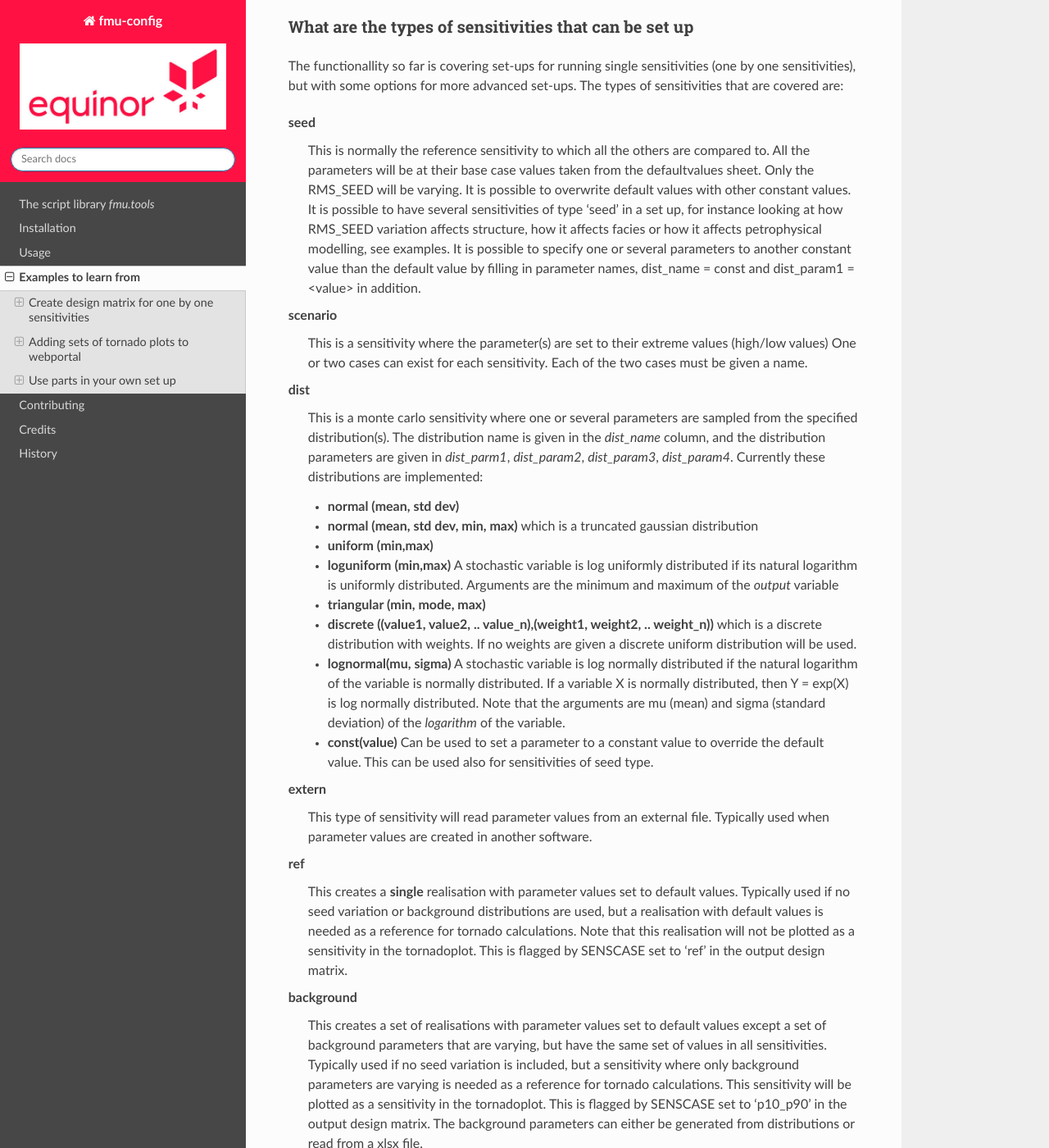
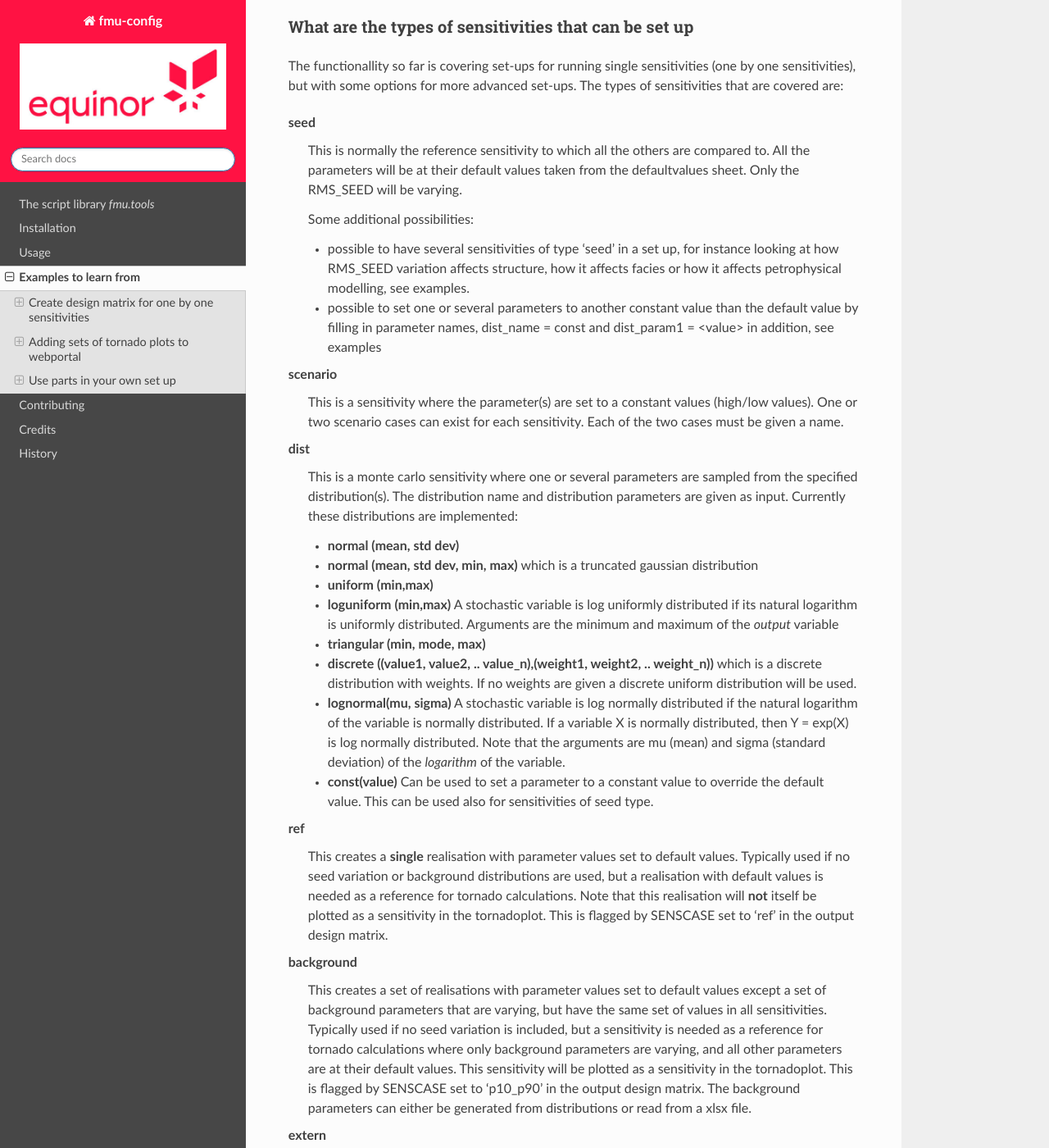
Before and after one commit to equinor/fmu-tools, a Sphinx documentation site: the page built from docs/examples.rst, in a window 1280 px wide and 1400 px high, scrolled down 318 px. Shown: the whole window at 82% size. Built offline with Sphinx 7.4.7 and the Read the Docs theme 2.0.0, drawn with Linux system fonts in a browser that asks for light colours; pages that are not in the unit, such as notebooks, are missing from menus; some of the changed text lies outside the part shown.

Commit message:
Improved documentation

```diff
--- a/docs/examples.rst
+++ b/docs/examples.rst
@@ -21,11 +21,18 @@ The functionallity so far is covering set-ups for running single sensitivities (
 The types of sensitivities that are covered are:
 
 seed
-    This is normally the reference sensitivity to which all the others are compared to. All the parameters will be at their base case values taken from the defaultvalues sheet. Only the RMS_SEED will be varying. It is possible to overwrite default values with other constant values. It is possible to have several sensitivities of type 'seed' in a set up, for instance looking at how RMS_SEED variation affects structure, how it affects facies or how it affects petrophysical modelling, see examples. It is possible to specify one or several parameters to another constant value than the default value by filling in parameter names, dist_name = const and dist_param1 = <value> in addition.
+    This is normally the reference sensitivity to which all the others are compared to. All the parameters will be at their default values taken from the defaultvalues sheet. Only the RMS_SEED will be varying.
+
+    Some additional possibilities:
+
+    * possible to have several sensitivities of type 'seed' in a set up, for instance looking at how RMS_SEED variation affects structure, how it affects facies or how it affects petrophysical modelling, see examples.
+    * possible to set one or several parameters to another constant value than the default value by filling in parameter names, dist_name = const and dist_param1 = <value> in addition, see examples
+
 scenario
-    This is a sensitivity where the parameter(s) are set to their extreme values (high/low values) One or two cases can exist for each sensitivity. Each of the two cases must be given a name.
+    This is a sensitivity where the parameter(s) are set to a constant values (high/low values). One or two scenario cases can exist for each sensitivity. Each of the two cases must be given a name.
+
 dist
-    This is a monte carlo sensitivity where one or several parameters are sampled from the specified distribution(s). The distribution name is given in the *dist_name* column, and the distribution parameters are given in *dist_parm1*, *dist_param2*, *dist_param3*, *dist_param4*. Currently these distributions are implemented:
+    This is a monte carlo sensitivity where one or several parameters are sampled from the specified distribution(s). The distribution name and distribution parameters are given as input. Currently these distributions are implemented:
 
     * **normal (mean, std dev)**
     * **normal (mean, std dev, min, max)**  which is a truncated gaussian distribution
@@ -36,28 +43,30 @@ dist
     * **lognormal(mu, sigma)** A stochastic variable is log normally distributed if the natural logarithm of the variable is normally distributed. If a variable X is normally distributed, then Y = exp(X) is log normally distributed. Note that the arguments are mu (mean) and sigma (standard deviation) of the *logarithm* of the variable.
     * **const(value)** Can be used to set a parameter to a constant value to override the default value. This can be used also for sensitivities of seed type.
 
-extern
-    This type of sensitivity will read parameter values from an external file. Typically used when parameter values are created in another software.
 ref
-    This creates a **single** realisation with parameter values set to default values. Typically used if no seed variation or background distributions are used, but a realisation with default values is needed as a reference for tornado calculations. Note that this realisation will not be plotted as a sensitivity in the tornadoplot. This is flagged by SENSCASE set to 'ref' in the output design matrix.
+    This creates a **single** realisation with parameter values set to default values. Typically used if no seed variation or background distributions are used, but a realisation with default values is needed as a reference for tornado calculations. Note that this realisation will **not** itself be plotted as a sensitivity in the tornadoplot. This is flagged by SENSCASE set to 'ref' in the output design matrix.
 
 background
-    This creates a set of realisations with parameter values set to default values except a set of background parameters that are varying, but have the same set of values in all sensitivities. Typically used if no seed variation is included, but a sensitivity where only background parameters are varying is needed as a reference for tornado calculations. This sensitivity will be plotted as a sensitivity in the tornadoplot. This is flagged by SENSCASE set to 'p10_p90' in the output design matrix. The background parameters can either be generated from distributions or read from a xlsx file.
+    This creates a set of realisations with parameter values set to default values except a set of background parameters that are varying, but have the same set of values in all sensitivities. Typically used if no seed variation is included, but a sensitivity is needed as a reference for tornado calculations where only background parameters are varying, and all other parameters are at their default values. This sensitivity will be plotted as a sensitivity in the tornadoplot. This is flagged by SENSCASE set to 'p10_p90' in the output design matrix. The background parameters can either be generated from distributions or read from a xlsx file.
 
-Configuration format
-""""""""""""""""""""
+extern
+    This type of sensitivity will read parameter values from an external file. Typically used when parameter values are created in another software. Specify in input which parameter names to read from the file.
+
+
+Input configuration format
+""""""""""""""""""""""""""
 Currently supported is configuration in an excel workbook.
-The excel workbook contains several sheets. The three sheets **general_input**, **designinput** and **defaultvalues** need to exist with these exact names in the input workbook.
+The excel workbook contains several sheets. The three sheets **general_input**, **designinput** and **defaultvalues** need to exist in the input workbook (although variants like GeneralInput, generalinput, Generalinput etc. are also supported).
 
-The general_input sheet contains the *designtype*, which has to be set to onebyone. The parameter *repeats* tells how many seeds that should be repeated for each sensitivity. This is also the default number of realisations per sensitivity. When *seeds* is set to *default* it means that seed numbers 1000, 1001, 1002, ... will be used. These seed numbers are repeated for each sensitivity/sensitivity case.
+The *general_input* sheet contains the *designtype*, which has to be set to *onebyone*. The parameter *repeats* tells how many seeds that should be repeated for each sensitivity. This is also the default number of realisations per sensitivity. When *seeds* is set to *default* it means that seed numbers 1000, 1001, 1002, ... will be used. These seed numbers are repeated for each sensitivity/sensitivity case.
 
-*background* is used in more advanced cases where single sensitivities are run on top of a background distribution and is further explained in the examples.
+*background* is used in more advanced cases where single sensitivities are run on top of a background distribution and is further explained in the examples. Otherwise set it to *None*.
 
 .. image:: images/design_general_input.png
 
 In the **designinput** sheet, the parameters and values or distributions for each sensitivity are specified. See examples below.
 
-The **defaultvalues** sheet contains default values for the design. For parameters that also exist in the designinput sheet, the defaultvalues are used as 'base case value' in the deisgn matrix. In addition all the parameters in the defaultvalues sheet will be written to the corresponding defaultvalues sheet in the output excel designmatrix workbook.
+The **defaultvalues** sheet contains default values for the design. For parameters that also exist in the *designinput* sheet, the defaultvalues are used as 'base case value' in the deisgn matrix. In addition all the parameters in the *defaultvalues* sheet will be written to the corresponding *DefaultValues* sheet in the output excel designmatrix workbook.
 
 .. image:: images/design_defaultvalues.png
 
@@ -69,9 +78,9 @@ Optional additional sheets:
 
 Example1: Excel file for one by one sensitivities with repeating seeds
 """"""""""""""""""""""""""""""""""""""""""""""""""""""""""""""""""""""
-In this first example four sensitivities are specified in addition to the seed sensitivity. The *general_input* and *defaultvalues* are as above. In the *faults* sensitivity two alternative values for the parameter *fault_position* are specified, which will be compared to the rms_seed sensitivity where the *fault_position* will be set to its default value (0).  In the *velmodel* sensitivity only one alternative case is specified. In the *contacts* sensitivity three parameters are varied at the same time. In the *shallow* case, all contacts are set shallow, and opposite in the *deep* sensitiviy case.
+In this first example the *general_input* and *defaultvalues* are as in the figures above. In the *designinput* sheet four sensitivities are specified in addition to the seed sensitivity: 'faults', 'velmodel', 'contacts' and 'multz'. Each sensitivity can contain one or several rows with parameters, but the sensitivity type and senscase (names for the 1-2 cases per scenario) is defined in the first row of the sensitivity. In the *faults* sensitivity two alternative values for the parameter *FAULT_POSITION* are specified, in senscase 'east' and 'west'.  Typically these will in tornado calculations be compared to the rms_seed sensitivity where the *FAULT_POSITION* will be set to its default value (0).  In the *velmodel* sensitivity only one alternative senscase is specified for the parameter *DC_MODEL*. In the *contacts* sensitivity three parameters are varied at the same time. In the *shallow* case, all contacts are set shallow, and opposite in the *deep* sensitiviy case.
 
-The last sensitivity is a monte carlo sensitivity where the parameter *multz_ile* has values sampled from the distribution *loguniform(0.0001, 1)*. Note that for this last sensitivity the numbers of realisations *(numreal)* is set to 20, which overrides the default number of realisations given in the *general_input* spreadsheet. The seed numbers will for these 20 realisations be from 1000 to 1019, since *seeds* was set to *default* in the *general_input* sheet.
+The last sensitivity is a monte carlo sensitivity where the parameter *MULTZ_ILE* has values sampled from the distribution *loguniform(0.0001, 1)*. Note that for this last sensitivity the numbers of realisations *(numreal)* is set to 20, which overrides the default number of realisations given in the *general_input* spreadsheet. The seed numbers will for these 20 realisations be from 1000 to 1019, since *seeds* was set to *default* in the *general_input* sheet.
 
 .. image:: images/design_designinput1.png
 
@@ -102,15 +111,15 @@ Example 2: Excel input for sensitivities with group of (correlated) parameters s
 """""""""""""""""""""""""""""""""""""""""""""""""""""""""""""""""""""""""""""""""""""""""""""""""""""""""
 In this example the *general_input* and *defaultvalues* are the same as for Example 1 but the designinput is a bit different. For sensitivity *sens6* there are several parameters sampled from different distributions. Note that for the *normal* distributions the truncated versions will be used if *dist_param3* (min) and *dist_param4* (max) are specified in addition to *dist_param1* (mean) and *dist_param2* (standard deviation).
 
-For sensitivity *sens7* *corr1* is specified in the *corr_sheet* column. This means that the parameters for this sensitivity should be correlated, and the correlations are specified in the sheet with the same name. If there are several sensitivities with correlated parameters there can be several correlations sheets with different names.
+For sensitivity *sens7* *corr1* is specified in the *corr_sheet* column. This means that the parameters for this sensitivity should be correlated, and the correlations should be read from the sheet with the same name. If there are several sensitivities with correlated parameters there can be several correlations sheets with different names.
 
-Note also that the integer value in the *decimals* columns specifies how many decimals that should be output in the design matrix for this parameter. Only used for sensitivities of type *dist*
+Note also that the integer value in the *decimals* columns specifies how many decimals that should be output in the design matrix for this parameter. Only used for sensitivities of type *dist*. The *numreal* and *decimals* columns are optional.
 
-Sensitivity *sens8* is defined to be read from an external file by providing a file path in the *extern_file* column. This needs to point to an excel spreadsheet with parameter names as column headers, and no row index.
+Sensitivity *sens8* is defined to be read from an external file by providing a file path in the *extern_file* column. This needs to point to an excel spreadsheet with parameter names as column headers, and no row index. The *extern_file* column is optional if no sensitivities of type 'extern' are used.
 
 .. image:: images/design_designinput2.png
 
-The *corr1* sheet used for *sens7* looks like this:
+The *corr1* sheet used for *sens7* looks like this. Include all parameters used in the sensitivity, except parameters of type 'const' or 'discrete'.:
 
 .. image:: images/design_corr1.png
 
@@ -118,42 +127,42 @@ Example 3: Testing different velocity  models with uncertainty
 """"""""""""""""""""""""""""""""""""""""""""""""""""""""""""""
 This example shows a set-up for testing the effects of different velocity models run with structural uncertainty (Simulation mode) with HUM in RMS. In the general_input tab *repeats* is set to 10 and *seeds* is set to 'default', so that for each sensitivity 10 realisations with seeds 1000, 1001, --, 1009 are created.
 
-The reference sensitivity *rms_seed* is set up with COHIBA_MODE 'prediction', and VEL_MODEL (velocity model) number 1 defined in defaultvalues. So the seed variation will only affect other jobs using seed, typically facies/property modelling.
+The reference sensitivity *rms_seed* is set up with COHIBA_MODE 'prediction', and VEL_MODEL (velocity model) number 1 read from *defaultvalues*. So for this sensitivity the seed variation will only affect other jobs using RMS_SEED, such as facies/property modelling.
 
-In the sensitivity *velmod1* COHIBA_MODE is set to 'simulation' which will control the HUM job to be run in simulation mode. Velocity model is set to model number 1. This explores the how the seed variation affects the structure for velocity model 1. Similarly *velmod2* will explore how the seed variation affects the structure for velocity model 2. Note that all these three sensitivities is set up with *type* set to *seed* which flags that SENSCASE in the output design matrix should be set to *p10_p90* so that P10/P90 is calculated for the tornado plot.
+In the sensitivity *velmod1* COHIBA_MODE is set to 'simulation' which will control the HUM job to be run in simulation mode. Velocity model is set to model number 1. This explores the how the seed variation affects the structure for velocity model 1. Similarly the sensitivity *velmod2* will explore how the seed variation affects the structure for velocity model 2. Note that all these three first sensitivities are set up with *type* set to *seed* which flags that SENSCASE in the output design matrix should be set to *p10_p90* so that P10/P90 is calculated for the tornado plot.
 
-The last sensitivity explores the full velocity uncertainty by combining velocity model 1 and 2 in simulation mode, by sampling model 1 or 2 with 60/40 % probability, both run in simulation. Here is defined that 30 realisations will be used for this sensitivity instead of the default number 10, from the general_input sheet..
+The last sensitivity *vel_combined* explores the full velocity uncertainty by combining velocity model 1 and 2 in simulation mode, by sampling model 1 or 2 with 60/40 % probability, both run in simulation. Here is defined that 30 realisations will be used for this sensitivity instead of the default number 10, from the general_input sheet.
 
 .. image:: images/design_designinput_example_velocities.png
 
 Example 4: Excel input for sensitivities with background parameters
 """""""""""""""""""""""""""""""""""""""""""""""""""""""""""""""""""
 
-The use of background parameters is flagged in the general_input sheet by changing *background* from *None* to either a name of the sheet where the background parameters are specified, or a path to an excel file where the only/first sheet is specifying the background parameters. The specification of the background parameters is the same as for a sensitivity of type 'dist':  distribution types, distribution parameters, and optionally decimals and correlation sheet. The background sheet for this example is shown in the figure below.
+The use of background parameters is flagged in the general_input sheet by changing *background* from *None* to either a name of the sheet where the background parameters are specified, or a path to an excel file where the only/first sheet is specifying the background parameters. If the external file contains less samples than number of realisations for a sensitivity, the rest will be filled with default values. In this example it is specified that the background parameters should be generated from distributions as defined in the sheet (in the same workbook) called 'background'. The specification is the same as for a sensitivity of type 'dist':  distribution types, distribution parameters, and optionally decimals and correlation sheet. The background sheet for this example is shown in the figure below.
+
+.. image:: images/design_background_geninput.png
 
 .. image:: images/design_backgroundvalues.png
 
+
 Example 5: Sensitivities with a single reference realisation
 """""""""""""""""""""""""""""""""""""""""""""""""""""""""""""
-This type of set up might be used if one do not want to include any seed variation or background parameters, but would create a single realisation to be used as reference for the tornado plot. In the general_input sheet *seed* is set to *None*. The first line in the *designinput* sheet is using *senstype* set to 'ref'. This is flagging that it should take parameter values from the *defaultvalues* sheet, and that it will get *SENSCASE* st to 'ref' in the design matrix. This ensures it can only be used as a reference for tornado calculations, but will not itself plot as a sensitivity in the tornado plot. The next three sensitivities are scenario sensitivities with only one realisation (as there is no seed variation), while the final one samples 10 values for MULTZ_ILE from a distribution.
+This type of set up might be used if one do not want to include any seed variation or background parameters, but want to create a single realisation that can be used as reference for the tornado plot. In the *general_input* sheet *seed* is set to *None*. The first line in the *designinput* sheet is using *senstype* set to 'ref'. This is flagging that it should take parameter values from the *defaultvalues* sheet, and that it will get *SENSCASE* set to 'ref' in the output design matrix. This ensures it can only be used as a reference for tornado calculations, but will not itself plot as a sensitivity in the tornado plot. The next three sensitivities in this example are scenario sensitivities with only one realisation (as there is no seed variation), while the final one samples 10 values for MULTZ_ILE from a distribution.
 
 .. image:: images/design_designinput_singlereference.png
 
 Example 6: Sensitivities with a single reference realisation and seed
 """""""""""""""""""""""""""""""""""""""""""""""""""""""""""""""""""""
-It is also possible to set up a design matrix that includes both a single reference realisation and a seed sensitivity that can be used as reference for tornado plots. In this case the single reference realisation will get the RMS_SEED specified in *defaultvalues*, while the other sensitivities will get number of realisations and RMS_SEED values as specified in *general_input* tab. This allows the user later to choose which reference to use for the tornado plots.
+It is also possible to set up a design matrix that includes *both* a single reference realisation and a seed sensitivity that can be used as reference for tornado plots. In this example the single reference realisation will get the RMS_SEED value as specified in *defaultvalues*, while the other sensitivities will get the number of realisations and RMS_SEED values as specified in *general_input* tab. This allows the user to later choose which reference (realisation 0 or the sensitivity called 'rms_seed') to use for the tornado plots.
 
 .. image:: images/design_designinput_singlereference_and_seed.png
 
 Example 7: Sensitivities with background but without RMS seed
 """""""""""""""""""""""""""""""""""""""""""""""""""""""""""""
-This set up might be used if running a one by one design on top of varying background parameters, but the seed sensitivity is not included. In this case there will be no 'seed' sensitivity to use as reference for tornado plot, so one need to generate a reference where only the background parameters are varying and the other parameters are set to their default values. This is flagged by using the sensitivity type 'background' which do not take any additional parameters. In the output design matrix this first sensitivity will have SENSNAME 'background' and SENSCASE 'p10_p90.
+This set up might be used if running a one by one design on top of varying background parameters, but the seed sensitivity is not included. In this case there will be no 'seed' sensitivity to use as reference for tornado plot, so one need to generate a reference where only the background parameters are varying and the other parameters are set to their default values. This is flagged by using the sensitivity type 'background' which do not take any additional parameters. In the output design matrix this first sensitivity will have SENSNAME 'background' and SENSCASE 'p10_p90'. The background sensitivity is by default included in the tornado plot.
 
 .. image:: images/design_designinput_background_noseed.png
 
-The set of values for the background parameters are either sampled from distributions or read from an external file. If the external file contains less samples than number of realisations for a sensitivity, the rest will be filled with default values. Where to take the background parameters from are set in the *general_input* sheet.
-
-.. image:: images/design_background_geninput.png
 
 -----------------------------------------
 Adding sets of tornado plots to webportal
```
Also changed, not shown: docs/images/design_designinput2.png.
